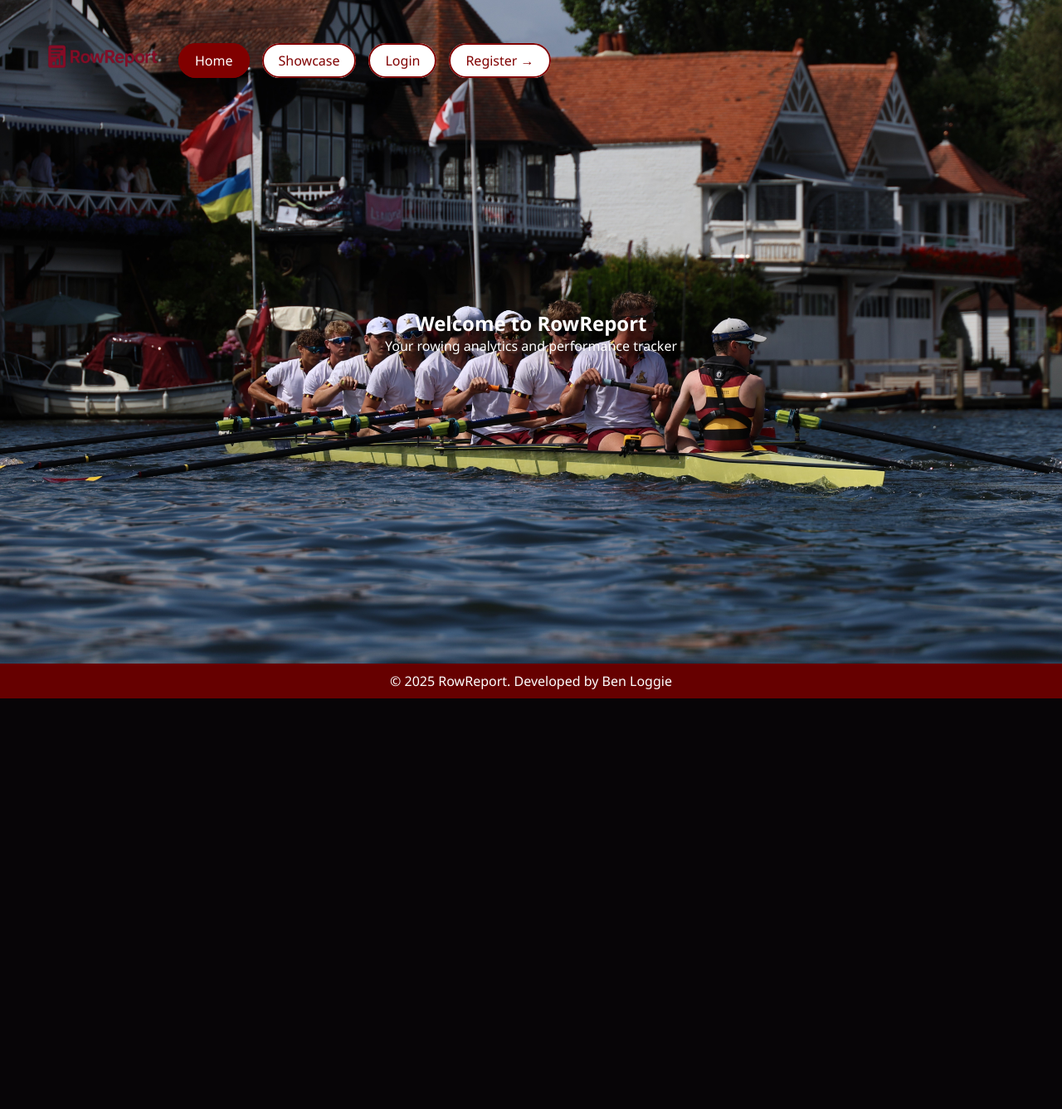
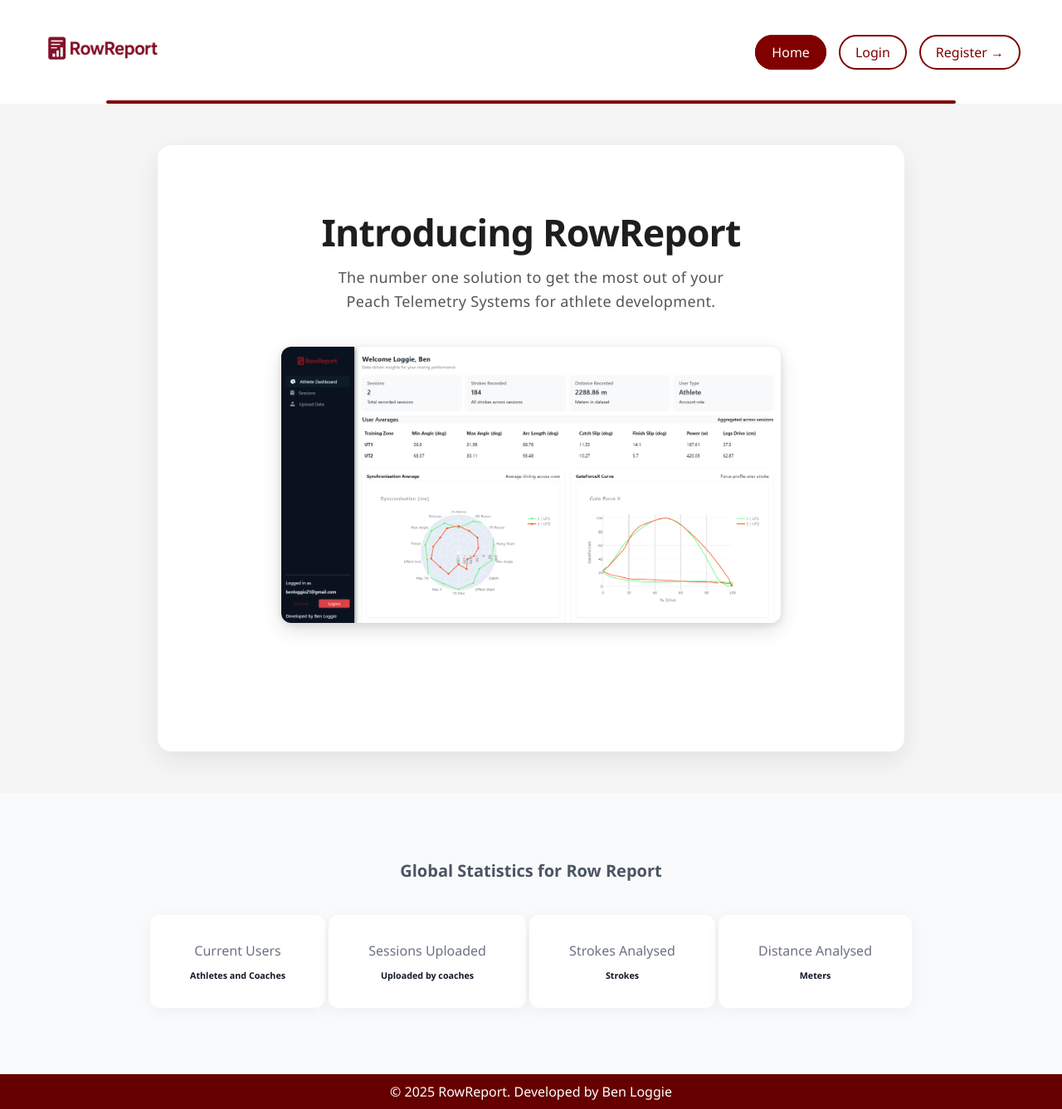
Before and after one commit to duxkyx/RowReport, a Flask app: page / in a window 1280 px wide. Shown: the whole page at 83% size. Before the commit the page ends 842 px from the top, so only its background shows below. Run offline with Flask 3, Linux system fonts and the light colour scheme; data that the repository does not hold is empty.

Commit message:
Please enter the commit message for your changes. Lines starting with '#' will be ignored, and an empty message aborts the commit.
On branch main
Your branch is up to date with 'origin/main'.

Changes to be committed:
	modified:   Backend/API/__pycache__/main.cpython-312.pyc
	modified:   Backend/API/routes/__pycache__/retrieve.cpython-312.pyc
	modified:   Backend/API/routes/retrieve.py
	new file:   Backend/Database/crud/__pycache__/statistics_management.cpython-312.pyc
	modified:   Backend/Database/crud/__pycache__/telemetry_management.cpython-312.pyc
	new file:   Backend/Database/crud/statistics_management.py
	modified:   Frontend/Telemetry/api_requests/__pycache__/get_averages.cpython-312.pyc
	modified:   Frontend/Telemetry/api_requests/__pycache__/get_gateforce_averages.cpython-312.pyc
	modified:   Frontend/Telemetry/api_requests/__pycache__/get_radar_averages.cpython-312.pyc
	modified:   Frontend/Telemetry/api_requests/__pycache__/get_rower_data.cpython-312.pyc
	modified:   Frontend/Telemetry/api_requests/__pycache__/get_sessions.cpython-312.pyc
	modified:   Frontend/Telemetry/api_requests/__pycache__/get_summary.cpython-312.pyc
	modified:   Frontend/__pycache__/API_Routes.cpython-312.pyc
	modified:   Frontend/api_routes.py
	modified:   Frontend/app.py
	new file:   Frontend/static/Media/Dashboard.png
	new file:   Frontend/static/Media/LoginImage.webp
	deleted:    Frontend/static/Media/Slideshow/54638009832_b5942eca5d_o.jpg
	deleted:    Frontend/static/Media/Slideshow/54638873636_b6418f9971_o.jpg
	deleted:    Frontend/static/Media/Slideshow/54639115768_2afcc9e1a0_o.jpg
	modified:   Frontend/static/styles.css
	modified:   Frontend/templates/dashboard.html
	modified:   Frontend/templates/index.html
	modified:   Frontend/templates/login.html
	modified:   Frontend/templates/register.html
	deleted:    Frontend/templates/showcase.html
	modified:   flask_session/2029240f6d1128be89ddc32729463129
	new file:   flask_session/b3a1d52bee6e7d415f50c453c59769bc
	modified:   flask_session/f15da04331283bbd0a7566632eb84996

```diff
--- a/Frontend/api_routes.py
+++ b/Frontend/api_routes.py
@@ -4,6 +4,9 @@ API_BASE_URL = os.getenv("API_BASE_URL", "http://127.0.0.1:8000")
 
 def api_route(path: str) -> str:
     return str(API_BASE_URL + path)
+
+# Landing page
+get_statistics = api_route("/get_statistics")
 
 create_user = api_route("/register")
 check_user = api_route("/login")
--- a/Frontend/app.py
+++ b/Frontend/app.py
@@ -38,11 +38,13 @@ app.config["SESSION_TYPE"] = "filesystem"
 Session(app)
 
 # Define authetication
-def login_required(f):
-    @wraps(f)
-    def decorated_function(*args, **kwargs):
-        # some logic
-        return f(*args, **kwargs)
+def login_required(origin):
+    @wraps(origin)
+    def decorated_function(*args, **kwargs): # Positional arguments and key word arguments, returns the data passed.
+        if 'user' in session:
+            return origin(*args, **kwargs)
+        else:
+            return redirect(url_for('login'))
     return decorated_function
 
 def role_required(role):
@@ -60,19 +62,14 @@ def role_required(role):
 # Home Page
 @app.route('/')
 def home():
-    # Automatically load all slideshow images
-    slideshow_folder = os.path.join(app.static_folder, 'Media/Slideshow')
-    images = [f'Media/Slideshow/{img}' for img in os.listdir(slideshow_folder)]
+    response = requests.get(api_routes.get_statistics)
+    stats = {}
+    if response.status_code == 200:
+        stats = response.json()
+
     return render_template(
         'index.html',
-        images=images
-    )
-
-# Showcase Page
-@app.route('/showcase')
-def showcase():
-    return render_template(
-        'showcase.html'
+        statistics=stats
     )
 
 # Register User Page
--- a/Frontend/static/styles.css
+++ b/Frontend/static/styles.css
@@ -9,19 +9,19 @@
 body {
     background: #f5f5f5;
     color: #1a1a1a;
-    overflow-x: hidden;
 }
 
 /* Header */
 header {
+    position: relative;
     display: flex;
     justify-content: space-between;
     align-items: center;
-    padding: 20px 50px;
-    background-color: transparent; /* Transparent header */
-    position: absolute;
+    padding: 10px 50px;
+    background-color: white;
     top: 0;
     z-index: 10;
+    width: 100%;
 }
 
 header .logo img {
@@ -55,6 +55,18 @@ header nav ul li a.inactive {
     color: #800000;
 }
 
+header::after {
+    content: "";
+    position: absolute;
+    bottom: 0;
+    left: 50%;
+    transform: translateX(-50%);
+    width: 80%;           /* Width of the border */
+    height: 4px;           /* Thickness */
+    background-color: #800000;
+    border-radius: 2px;
+}
+
 /* Active page button */
 header nav ul li a.active {
     background-color: #800000; /* maroon fill */
@@ -68,6 +80,118 @@ header nav ul li a:hover {
     transform: scale(1.05);
 }
 
+/* Main Page */
+.main {
+  margin-top: 50px; /* space for fixed header */
+  margin-bottom: 50px;
+  padding: 80px 20px 150px;
+  max-width: 900px;
+  margin-left: auto;
+  margin-right: auto;
+  text-align: center;
+  color: #222;
+  background: #fff;
+  border-radius: 16px;
+  box-shadow: 0 10px 30px rgba(0, 0, 0, 0.08);
+  position: relative;
+  overflow: visible;
+  font-smooth: antialiased;
+  animation: fadeInUp 1s ease forwards;
+}
+
+.main h5 {
+  font-size: 2.8rem;
+  font-weight: 700;
+  margin-bottom: 16px;
+  color: #1e1e1e;
+  letter-spacing: -0.02em;
+  line-height: 1.1;
+  font-family: 'Poppins', 'Segoe UI', sans-serif;
+  user-select: none;
+}
+
+.main p {
+  font-size: 1.125rem;
+  color: #555;
+  margin-bottom: 40px;
+  max-width: 600px;
+  margin-left: auto;
+  margin-right: auto;
+  line-height: 1.6;
+  letter-spacing: 0.02em;
+  font-weight: 400;
+}
+
+.center_image {
+  max-width: 70%;
+  border-radius: 12px;
+  box-shadow: 0 8px 24px rgba(0, 0, 0, 0.12);
+  transition: transform 0.4s cubic-bezier(0.4, 0, 0.2, 1);
+  cursor: pointer;
+  filter: drop-shadow(0 2px 4px rgba(0, 0, 0, 0.1));
+}
+
+.center_image:hover,
+.center_image:focus {
+  transform: scale(1.05);
+  box-shadow: 0 16px 48px rgba(0, 0, 0, 0.16);
+  outline: none;
+}
+
+/* Subtle fadeInUp animation */
+@keyframes fadeInUp {
+  from {
+    opacity: 0;
+    transform: translateY(30px);
+  }
+  to {
+    opacity: 1;
+    transform: translateY(0);
+  }
+}
+
+
+/* Stats */
+.statistic_container {
+  background-color: #f9fafb;
+  padding: 80px 20px;
+  text-align: center;
+  color: #111827;
+  position: relative;
+  z-index: 1;
+}
+
+.statistic_container h5 {
+  font-size: 1.25rem;
+  font-weight: 600;
+  margin-bottom: 40px;
+  color: #4b5563;
+}
+
+.statistic_container .box {
+  display: inline-block;
+  background: white;
+  padding: 32px 48px;
+  border-radius: 12px;
+  box-shadow: 0 4px 20px rgba(0, 0, 0, 0.05);
+  text-align: center;
+  min-width: 200px;
+}
+
+.statistic_container .box h5 {
+  font-size: 1rem;
+  color: #6b7280;
+  margin-bottom: 12px;
+  font-weight: 500;
+}
+
+.statistic_container .box h4 {
+  font-size: 2.25rem;
+  color: #111827;
+  font-weight: 700;
+}
+
+
 /* Footer */
 footer {
     background-color: #660000;
@@ -77,112 +201,11 @@ footer {
     margin: 0;
 }
 
-/* Common Sections */
-section {
-    width: 100%;
-}
-
-/* Home Page */
-/* Hero Section overlapping header fully */
-#hero {
-    position: relative;
-    top: 0; /* remove previous negative top */
-    display: flex;
-    flex-direction: column;
-    justify-content: center;
-    align-items: center;
-    height: 100vh; /* full viewport height */
-    width: 100%;
-    text-align: center;
-    z-index: 1;
-    overflow: hidden;
-    margin: 0; /* remove extra margin */
-}
-
-/* Slideshow image full screen */
-.slideshow {
-    position: absolute;
-    top: 0;
-    left: 0;
-    width: 100%;
-    height: 100%;
-    object-fit: cover; /* scale and crop to fill screen */
-    z-index: 0; /* behind hero text */
-}
-
-/* Hero content on top of slideshow */
-.hero-content {
-    position: relative;
-    z-index: 2;
-    color: white;
-    text-shadow: 0 2px 10px rgba(0,0,0,0.6);
-    padding: 0 20px;
-}
-
-.hero-text {
-    position: relative;
-    text-align: center;
-    color: white;
-    z-index: 2;
-}
-
-.hero-text h1 {
-    font-size: 3.5rem;
-    font-weight: 700;
-    text-shadow: 0 4px 15px rgba(0,0,0,0.5);
-}
-
-.hero-text p {
-    font-size: 1.3rem;
-    margin-top: 15px;
-    text-shadow: 0 3px 10px rgba(0,0,0,0.4);
-}
-
-/* Showcase Page */
-.feature-section {
-    display: flex;
-    justify-content: space-between;
-    align-items: center;
-    padding: 80px 50px;
-    gap: 30px;
-}
-
-.feature-section:nth-child(even) {
-    flex-direction: row-reverse;
-}
-
-.feature-content {
-    flex: 1;
-}
-
-.feature-content h2 {
-    color: #800000;
-    font-size: 2rem;
-    margin-bottom: 20px;
-}
-
-.feature-content p {
-    font-size: 1rem;
-    line-height: 1.6;
-    color: #333;
-}
-
-.feature-image {
-    flex: 1;
-    height: 300px;
-    background-color: #f0f0f0;
-    border-radius: 15px;
-    display: flex;
-    justify-content: center;
-    align-items: center;
-    color: #aaa;
-    font-weight: bold;
-}
 
 /* Login Page */
 #login-page {
     display: flex;
-    height: 100vh;
+    height: calc(100vh - 15vh); /* full viewport minus header */
 }
 
 .login-form-container {
@@ -190,6 +213,7 @@ section {
     display: flex;
     justify-content: center;
     align-items: center;
+    height: 100%; /* fill the available height */
 }
 
 .login-form {
@@ -231,7 +255,26 @@ section {
 
 .login-image {
     flex: 1;
-    background-color: #f0f0f0;
+    background: url('/static/Media/LoginImage.webp') no-repeat center center;
+    background-size: cover; /* zoom and crop to fill */
+    box-shadow: 0 8px 20px rgba(0, 0, 0, 0.15);
+    position: relative;
+    overflow: hidden;
+}
+
+/* Gradient overlay for softer look */
+.login-image::after {
+    content: "";
+    position: absolute;
+    inset: 0;
+    pointer-events: none;
+}
+
+/* Mobile hide */
+@media (max-width: 768px) {
+    .login-image {
+        display: none;
+    }
 }
 
 /* Register Page */
@@ -239,8 +282,6 @@ section {
     min-height: 100vh;
     padding: 80px 50px;
 }
-
-
 
 /* Responsive */
 @media(max-width: 900px) {
--- a/Frontend/templates/dashboard.html
+++ b/Frontend/templates/dashboard.html
@@ -876,6 +876,7 @@
     // select2 for modal dropdown
     var modalEl = document.getElementById('uploadSessionModal');
     const get_users_api_route = "{{ apiroute_getallusers }}";
+    console.log(get_users_api_route);
     if(modalEl){
       modalEl.addEventListener('shown.bs.modal', function(){
         $('.user-dropdown').select2({
--- a/Frontend/templates/index.html
+++ b/Frontend/templates/index.html
@@ -8,6 +8,7 @@
     <link rel="icon" type="image/png" href="{{ url_for('static', filename='Media/logo.png') }}">
 </head>
 <body>
+    <section class="gradient"></section>
     <!-- Header -->
     <header>
         <div class="logo">
@@ -16,41 +17,45 @@
         <nav>
             <ul>
                 <li><a href="{{ url_for('home') }}" class="{% if request.path=='/' %}active{% else %}inactive{% endif %}">Home</a></li>
-                <li><a href="{{ url_for('showcase') }}" class="{% if request.path=='/showcase' %}active{% else %}inactive{% endif %}">Showcase</a></li>
                 <li><a href="{{ url_for('login') }}" class="{% if request.path=='/login' %}active{% else %}inactive{% endif %}">Login</a></li>
                 <li><a href="{{ url_for('register') }}" class="{% if request.path=='/register' %}active{% else %}inactive{% endif %}">Register →</a></li>
             </ul>
         </nav>
     </header>
 
-    <!-- Hero / Slideshow -->
-    <section id="hero">
-        <div class="hero-content">
-            <h1>Welcome to RowReport</h1>
-            <p>Your rowing analytics and performance tracker</p>
+    <section class="main overlap">
+        <h5>Introducing RowReport</h5>
+        <p>The number one solution to get the most out of your <br> Peach Telemetry Systems for athlete development.</p>
+
+        <img src="{{ url_for('static', filename='Media/Dashboard.png') }}" class="center_image">
+    </section>
+
+    <section class="statistic_container">
+        <h5>Global Statistics for Row Report</h5>
+        <div class="box">
+            <h5>Current Users</h5>
+            <h4>{{ statistics.users }}</h4>
+            <h6>Athletes and Coaches</h6>
         </div>
-        <img id="slideshow" class="slideshow" src="{{ url_for('static', filename=images[0]) }}" alt="Slideshow Image">
+                <div class="box">
+            <h5>Sessions Uploaded</h5>
+            <h4>{{ statistics.uploads }}</h4>
+            <h6>Uploaded by coaches</h6>
+        </div>
+                <div class="box">
+            <h5>Strokes Analysed</h5>
+            <h4>{{ statistics.strokes }}</h4>
+            <h6>Strokes</h6>
+        </div>
+                <div class="box">
+            <h5>Distance Analysed</h5>
+            <h4>{{ statistics.distance | round(2) }}</h4>
+            <h6>Meters</h6>
+        </div>
     </section>
 
     <footer>
         <p>&copy; 2025 RowReport. Developed by Ben Loggie</p>
     </footer>
-
-    <!-- Slideshow Script -->
-    <script>
-        const images = [
-            {% for img in images %}
-                "{{ url_for('static', filename=img) }}"{% if not loop.last %},{% endif %}
-            {% endfor %}
-        ];
-
-        let index = 0;
-        const slideshow = document.getElementById('slideshow');
-
-        setInterval(() => {
-            index = (index + 1) % images.length;
-            slideshow.src = images[index];
-        }, 10000);
-    </script>
 </body>
 </html>
--- a/Frontend/templates/login.html
+++ b/Frontend/templates/login.html
@@ -16,7 +16,6 @@
     <nav>
         <ul>
             <li><a href="{{ url_for('home') }}" class="{% if request.path=='/' %}active{% else %}inactive{% endif %}">Home</a></li>
-            <li><a href="{{ url_for('showcase') }}" class="{% if request.path=='/showcase' %}active{% else %}inactive{% endif %}">Showcase</a></li>
             <li><a href="{{ url_for('login') }}" class="{% if request.path=='/login' %}active{% else %}inactive{% endif %}">Login</a></li>
             <li><a href="{{ url_for('register') }}" class="{% if request.path=='/register' %}active{% else %}inactive{% endif %}">Register →</a></li>
         </ul>
@@ -36,12 +35,11 @@
             <input type="password" name="password" placeholder="Password" required>
             <button type="submit">Login</button>
             <p style="margin-top:15px; text-align:center;">
-                Don't have an account? <a href="{{ url_for('register') }}">Register Club</a>
+                Don't have an account? <a href="{{ url_for('register') }}">Register</a>
             </p>
         </form>
     </div>
     <div class="login-image">
-        <!-- Large image placeholder -->
     </div>
 </section>
 
--- a/Frontend/templates/register.html
+++ b/Frontend/templates/register.html
@@ -16,7 +16,6 @@
     <nav>
         <ul>
             <li><a href="{{ url_for('home') }}" class="{% if request.path=='/' %}active{% else %}inactive{% endif %}">Home</a></li>
-            <li><a href="{{ url_for('showcase') }}" class="{% if request.path=='/showcase' %}active{% else %}inactive{% endif %}">Showcase</a></li>
             <li><a href="{{ url_for('login') }}" class="{% if request.path=='/login' %}active{% else %}inactive{% endif %}">Login</a></li>
             <li><a href="{{ url_for('register') }}" class="{% if request.path=='/register' %}active{% else %}inactive{% endif %}">Register →</a></li>
         </ul>
```
Also changed, not shown: Backend/API/routes/retrieve.py (+9 -0 lines), Backend/Database/crud/statistics_management.py (added, +20 -0 lines), Frontend/templates/showcase.html (deleted, +0 -54 lines), Frontend/static/Media/Dashboard.png (added), Frontend/static/Media/LoginImage.webp (added), Frontend/static/Media/Slideshow/54638873636_b6418f9971_o.jpg (deleted), Frontend/static/Media/Slideshow/54639115768_2afcc9e1a0_o.jpg (deleted), 3 other files.
